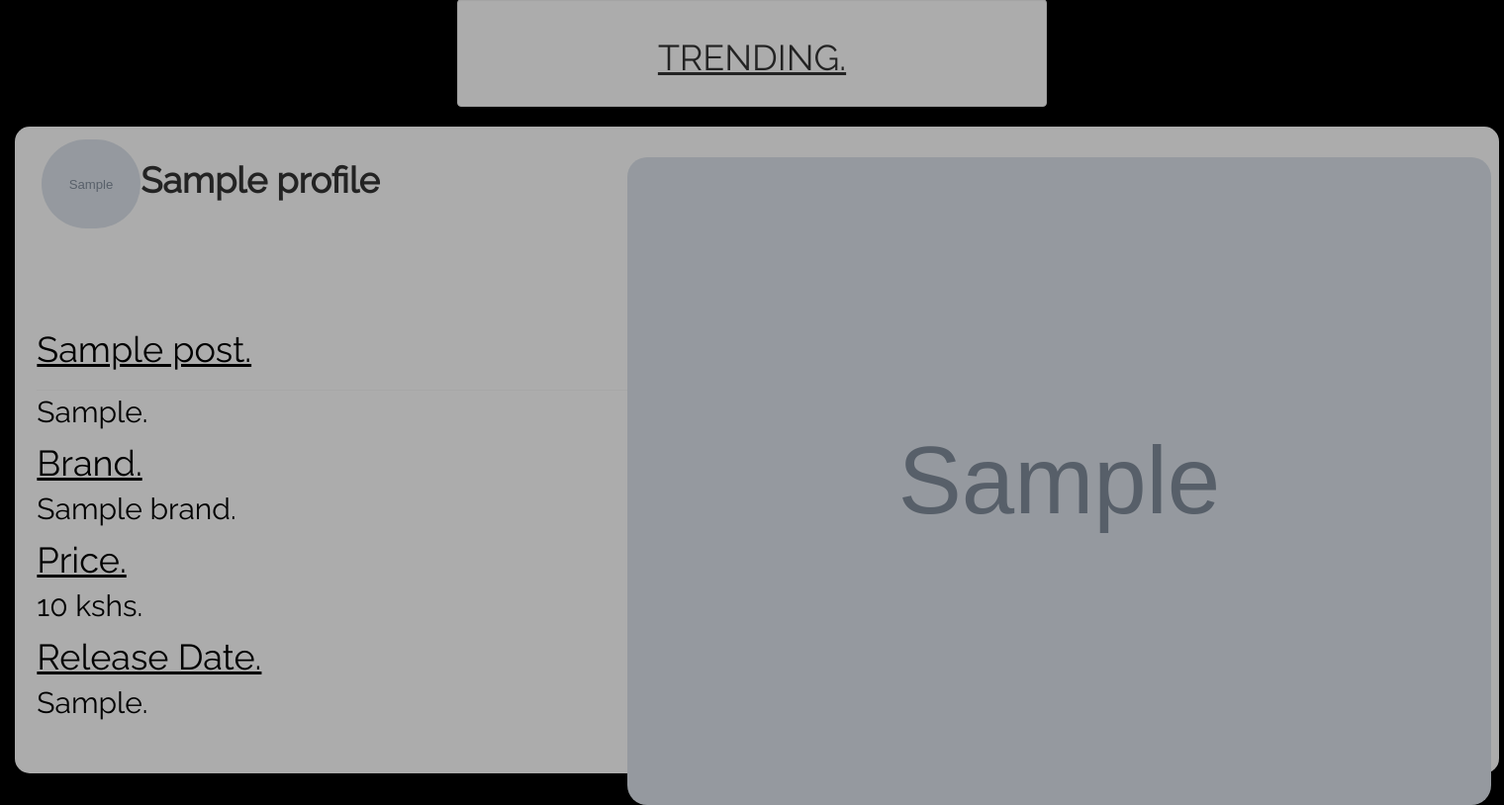
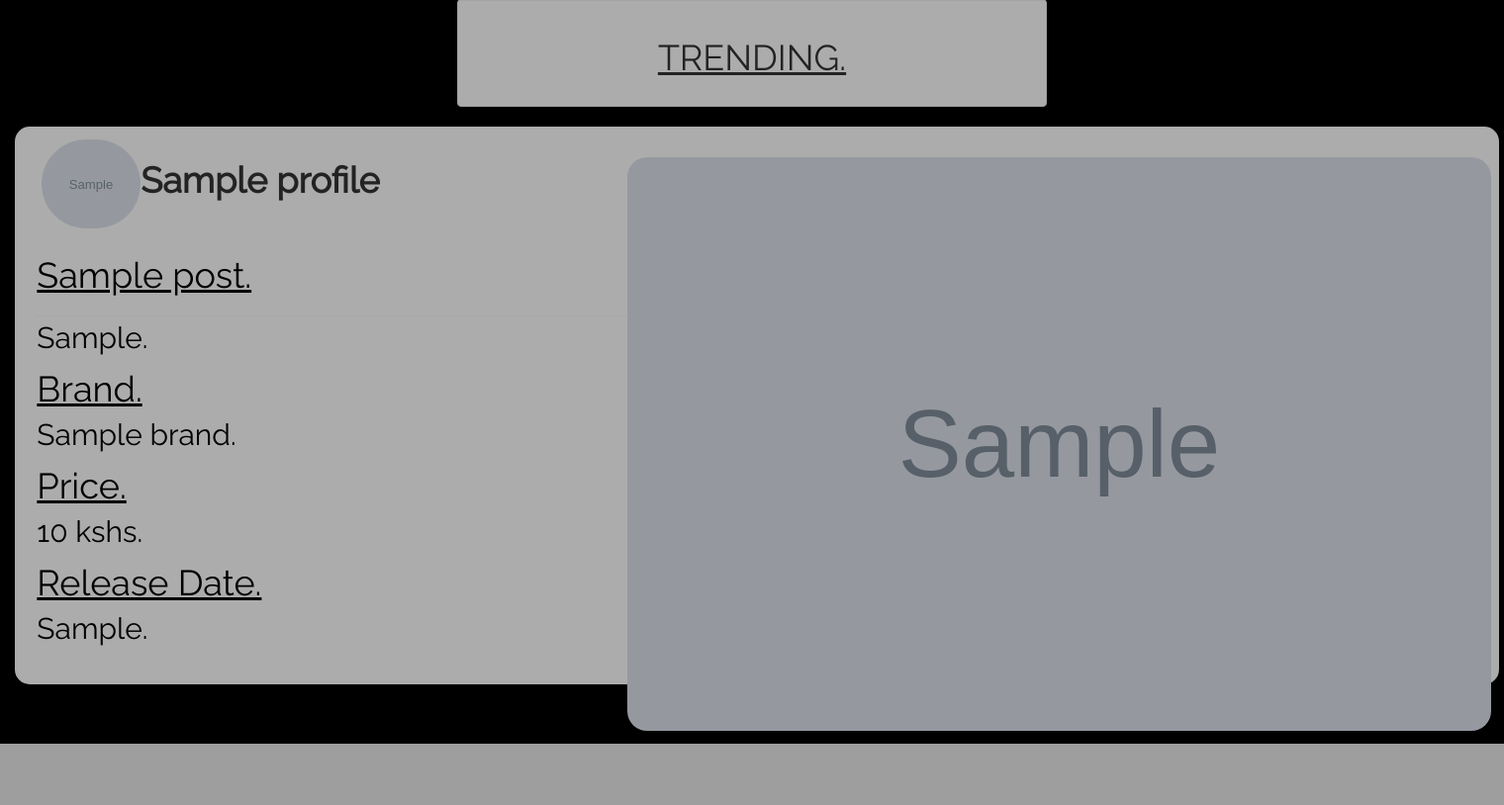
Before and after one commit to markmurimi/shoe-blog, a Django app: page /home/ in a window 1520 px wide. Shown: the part 2018-2832 px from the top of the page at 99% size. After the commit the page ends 2770 px from the top, so only its background shows below. Run offline with Django 3.2, Linux system fonts and the light colour scheme; tables that the repository leaves empty hold one stand-in row (values such as "Sample post"); grey boxes marked "Sample" are stand-in pictures; some libraries are stand-ins or nearby versions.

```diff
--- a/brands/templates/home.html
+++ b/brands/templates/home.html
@@ -33,9 +33,9 @@
             <h1 style="text-decoration:underline;">TRENDING.</h1>
         </div>
 {% for images_item in images %}
-        <div data-aos="fade-left" data-aos-duration="1300"style="background-color:whitesmoke;padding:1.5%;border-radius:15px;opacity:0.7;margin-right:70%;width:1500px;padding-bottom:3%;" class="container">
+        <div data-aos="fade-left" data-aos-duration="1300"style="background-color:whitesmoke;padding:1.5%;border-radius:15px;opacity:0.7;margin-right:70%;width:1500px;padding-bottom:2%;" class="container">
                 <h1 style="padding-left:5px;padding-right:20px;margin-top:-10px;margin-bottom:-13px;font-weight:bolder;"><img style="width:100px;height:90px;border-radius:118px" src="{{images_item.profile.profile_pic.url}}">{{images_item.profile.name}}</h1>
-            <img  style="margin-left:41%;width:60%;margin-top:-4%;border-radius:20px;" src="{{images_item.picture.url}}">
+            <img  style="margin-left:41%;width:60%;height:580px;margin-top:-4%;border-radius:20px;" src="{{images_item.picture.url}}">
             <h1 style="color:black;margin-top:-33%;margin-right:60%;text-decoration: underline">{{images_item.name}}.</h1>
             <hr>
             <h2 style="color:black;margin-top:-1%;margin-right:60%;">{{images_item.post_caption}}.</h2>
@@ -49,6 +49,9 @@
             <h1 style="color:black;margin-top:-1%;margin-right:60%;text-decoration: underline">Release Date.</h1>
             <h2 style="color:black;margin-top:0%;margin-right:60%;">{{images_item.released}}.</h2>
         </div>
+        <br>
+        <br>
+        <br>
 {% empty %}
         <div style="background-color:whitesmoke;padding:1.5%;border-radius:15px;opacity:0.7;margin-right:70%;width:800px;padding-bottom:11%;margin-left:51.5%;margin-top:-21%;" class="container">
                 <img  style="margin-left:41%;width:60%;" src="https://images.pexels.com/photos/47220/shoes-pregnancy-child-clothing-47220.jpeg?auto=compress&cs=tinysrgb&h=350">
```
Also changed, not shown: media/posts/fenty.jpg (added), media/posts/shoe2.jpeg (added), media/profiles/fenty.jpg (added), media/profiles/liz.jpeg (added).
